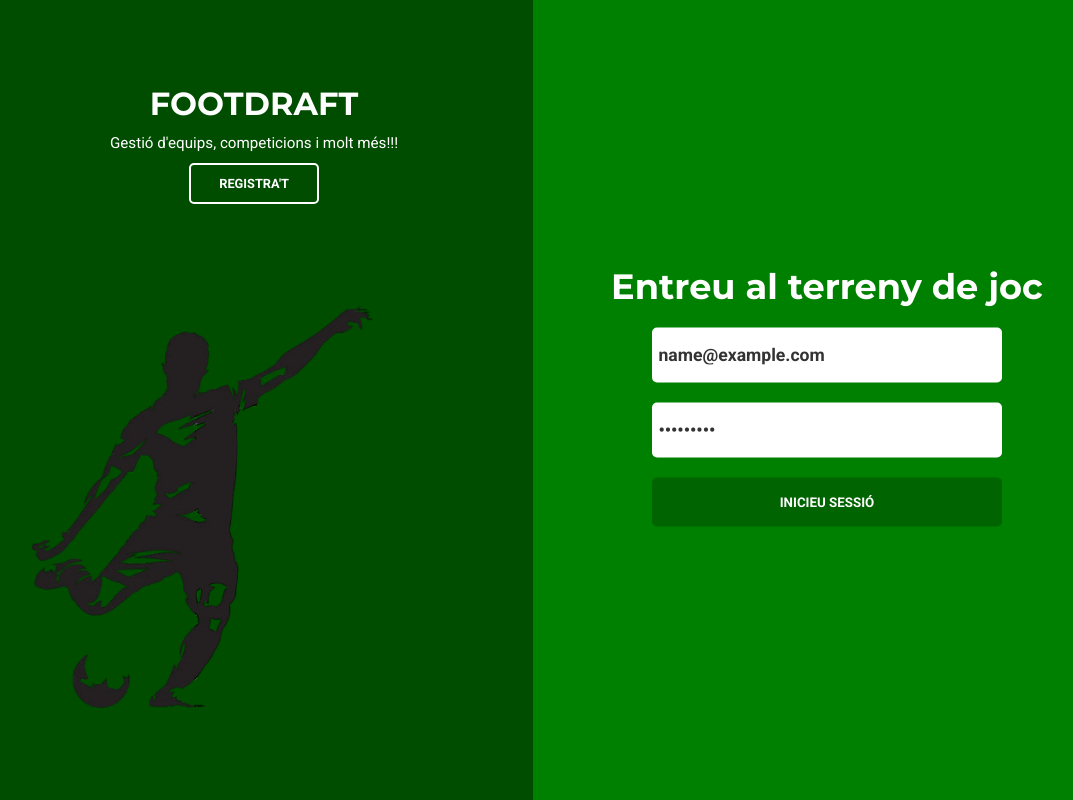
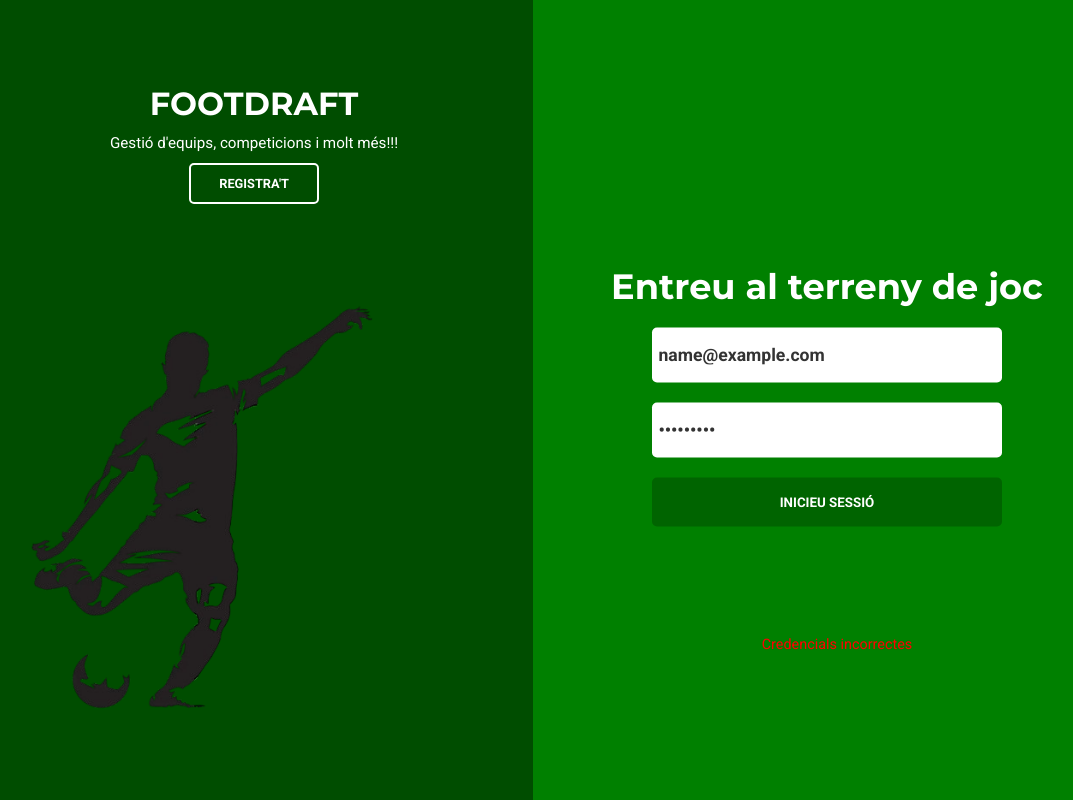
Before and after one commit to Lgrebol/FOOTDRAFT, an Angular app: page /login in a window 1280 px wide. Both pictures are taken after typing "name@example.com", "Sample123" into the empty fields and a click on the button "INICIEU SESSIÓ". Shown: the whole page, without its empty margins (133-1206 px from the left). Built offline with nearby package versions, Linux system fonts and the light colour scheme; no server answers.

Commit message:
LOGIN ALERT IMPROVED

```diff
--- a/src/app/Components/login-register/login-register.component.html
+++ b/src/app/Components/login-register/login-register.component.html
@@ -32,6 +32,12 @@
             Contrasenya obligatòria
           </div>
         </div>
+
+        <!-- Missatge d'error integrat al formulari d'inici de sessió -->
+        <div *ngIf="loginErrorMessage" class="error-message" role="alert">
+          {{ loginErrorMessage }}
+        </div>
+
         <button class="btn solid" type="submit" aria-label="Iniciar sessió">
           Inicieu Sessió
         </button>
--- a/src/app/Components/login-register/login-register.component.ts
+++ b/src/app/Components/login-register/login-register.component.ts
@@ -23,6 +23,7 @@ export class LoginRegisterComponent implements AfterViewInit {
   @ViewChild('signUpBtn') signUpBtn!: ElementRef<HTMLButtonElement>;
   @ViewChild('container') container!: ElementRef<HTMLElement>;
 
+  loginErrorMessage: string = '';
   userModel: User = new User();
 
   errors = {
@@ -94,8 +95,10 @@ export class LoginRegisterComponent implements AfterViewInit {
   }
 
   handleSignIn(): void {
+    this.loginErrorMessage = '';
+
     if (!this.userModel.isValidForLogin()) {
-      alert('Si us plau, omple tots els camps correctament');
+      this.loginErrorMessage = 'Si us plau, omple tots els camps correctament';
       return;
     }
 
@@ -107,7 +110,7 @@ export class LoginRegisterComponent implements AfterViewInit {
       },
       error: (error) => {
         console.error("Error d'inici de sessió:", error);
-        alert(error.error?.error || 'Credencials incorrectes');
+        this.loginErrorMessage = error.error?.error || 'Credencials incorrectes';
       }
     });
   }
```
Lines whose indentation alone changed are shown as unchanged.
